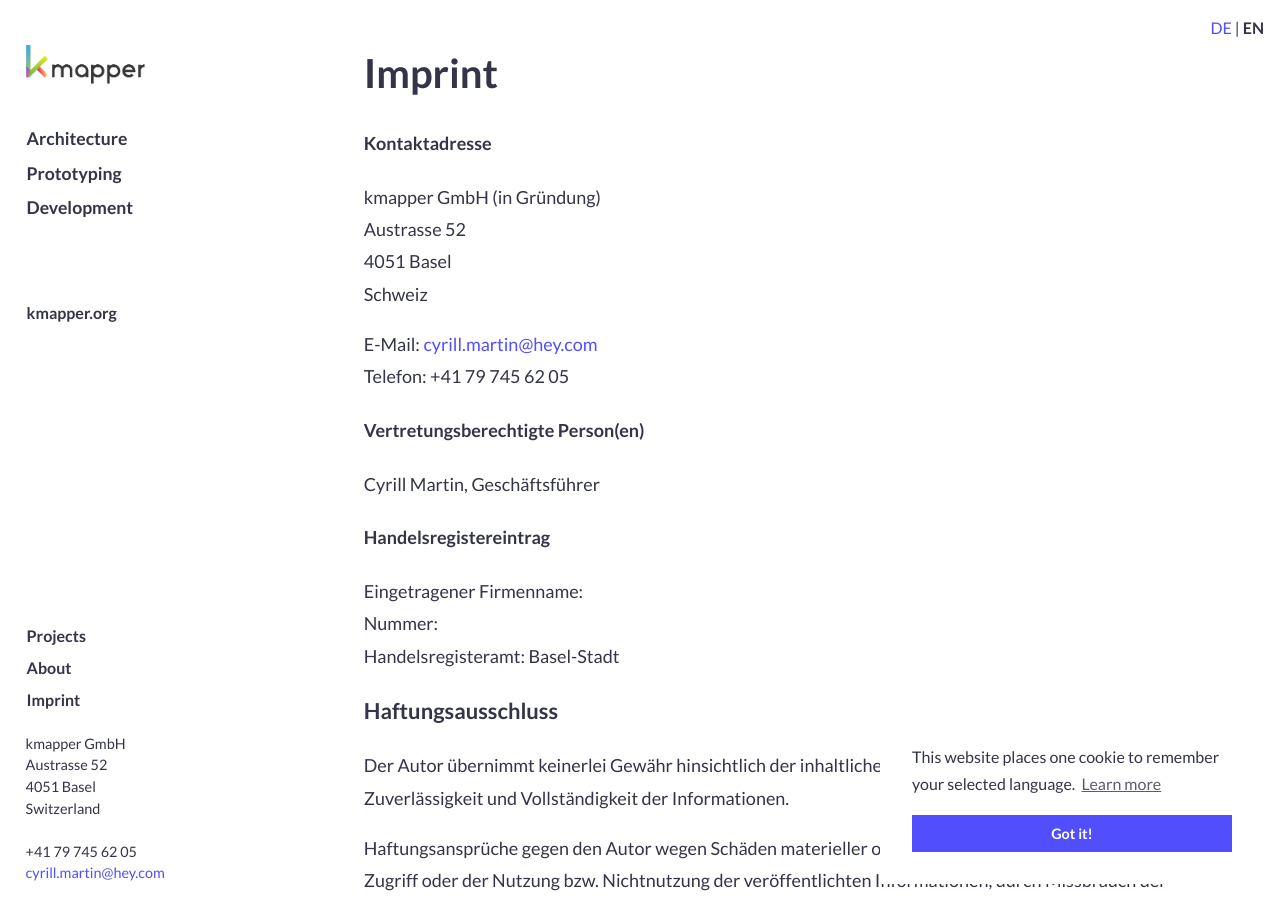
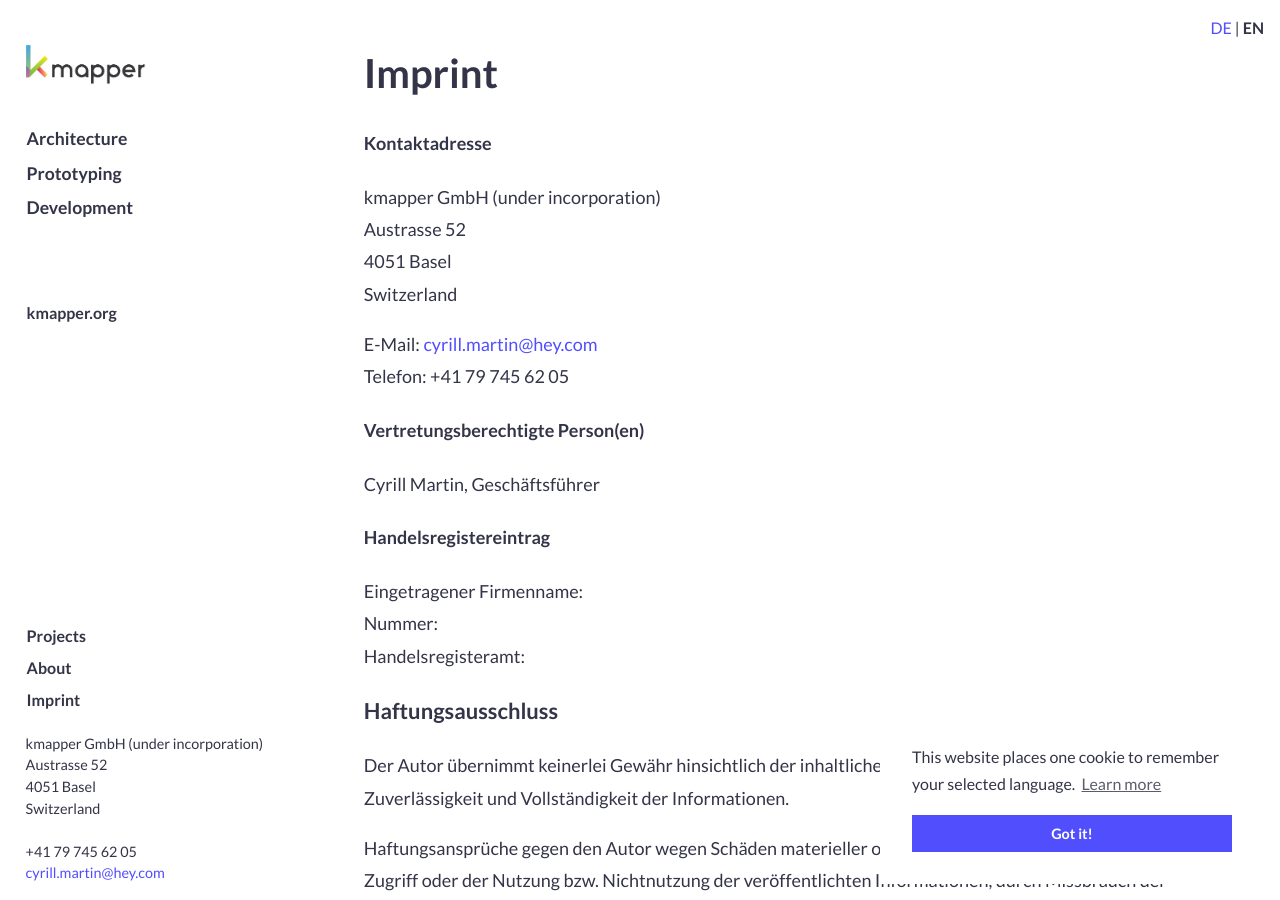
Before and after one commit to cyrill-martin/kmapper.com, a Jekyll site: the page built from sites/_en/imprint.md, in a window 1280 px wide and 900 px high. Built offline with Jekyll 4.4.1, drawn with Linux system fonts in a browser that asks for light colours; some of the changed text lies outside the part shown.

Commit message:
Add more site configs

```diff
--- a/_config.yml
+++ b/_config.yml
@@ -19,6 +19,9 @@
 # in the templates via {{ site.myvariable }}.
 
 title: kmapper
+company: kmapper GmbH
+companyAddOn_de: (in Gründung)
+companyAddOn_en: (under incorporation)
 email: cyrill.martin@hey.com
 telephone: +41 79 745 62 05
 baseurl: "/kmapper.com" # the subpath of your site, e.g. /blog
--- a/_includes/footer.html
+++ b/_includes/footer.html
@@ -1,5 +1,10 @@
 <div class="site-imprint-sm">
-  kmapper GmbH <br>
+  {{ site.company }}
+  {%- if page.lang == "de" -%}
+    &nbsp;{{ site.companyAddOn_de }}<br>
+  {%- else -%}
+    &nbsp;{{ site.companyAddOn_en }}<br>
+  {%- endif -%}
   Austrasse 52 <br>
   4051 Basel <br>
   {%- if page.lang == "de" -%}
--- a/_layouts/default.html
+++ b/_layouts/default.html
@@ -66,7 +66,7 @@
           else { // Cookie exists
               // Check document language vs. cookie "lang"
               if (docLang != cookie) { // Redirect to translation if they are not the same
-                // {{ translation }} is assigned in default.html
+                // {{ translation }} is assigned above
                 window.location.replace("{{ translation | relative_url }}");
               }
           }
--- a/_layouts/imprint.html
+++ b/_layouts/imprint.html
@@ -13,15 +13,24 @@ layout: default
 		<h4>Kontaktadresse</h4>
 
 		<p>
-			kmapper GmbH (in Gründung)<br>
+			{{ site.company }}
+			{%- if page.lang == "de" -%}
+				&nbsp;{{ site.companyAddOn_de }}<br>
+			{%- else -%}
+			    &nbsp;{{ site.companyAddOn_en }}<br>
+			{%- endif -%}
 			Austrasse 52<br>
 			4051 Basel<br>
-			Schweiz
+			{%- if page.lang == "de" -%}
+				Schweiz<br>
+			{%- else -%}
+				Switzerland<br>
+			{%- endif -%}
 		</p>
 
 		<p>
-			E-Mail: <a href="mailto:cyrill.martin@hey.com">cyrill.martin@hey.com</a><br>
-			Telefon: +41 79 745 62 05
+			E-Mail: <a href="mailto:{{ site.email }}">{{ site.email }}</a><br>
+			Telefon: {{ site.telephone }}
 		</p>
 
 		<h4>Vertretungsberechtigte Person(en)</h4>
@@ -35,7 +44,7 @@ layout: default
 		<p>
 			Eingetragener Firmenname: <br>
 			Nummer: <br>
-			Handelsregisteramt: Basel-Stadt
+			Handelsregisteramt:
 		</p>
 
 		<h3>Haftungsausschluss</h3>
@@ -73,13 +82,22 @@ layout: default
 		<p>
 			Verantwortliche Stelle im Sinne der Datenschutzgesetze, insbesondere der EU-Datenschutzgrundverordnung (DSGVO), ist:
 			<br><br>
-			kmapper GmbH<br/>
-			Cyrill Martin<br/>
-			Austrasse 52<br/>
+			{{ site.company }}
+			{%- if page.lang == "de" -%}
+				&nbsp;{{ site.companyAddOn_de }}<br>
+			{%- else -%}
+			    &nbsp;{{ site.companyAddOn_en }}<br>
+			{%- endif -%}
+			Austrasse 52<br>
 			4051 Basel<br>
+			{%- if page.lang == "de" -%}
+				Schweiz<br>
+			{%- else -%}
+				Switzerland<br>
+			{%- endif -%}
 			<br>
-			Telefon: +41 79 745 62 05<br/>
-			E-Mail: cyrill.martin@hey.com<br/>
+			Telefon: {{ site.telephone }}<br/>
+			E-Mail: <a href="mailto:{{ site.email }}">{{ site.email }}</a><br/>
 			Website: https://kmapper.com
 		</p>
 
--- a/assets/js/interaction.js
+++ b/assets/js/interaction.js
@@ -50,3 +50,5 @@ window.addEventListener("resize", function() {
 		kmapper_link.removeEventListener("mouseout", hideKmap);
 	}
 });
+
+// Cookies are handled in default.html
```
Also changed, not shown: other parts of _includes/footer.html (+2 -2 lines).
